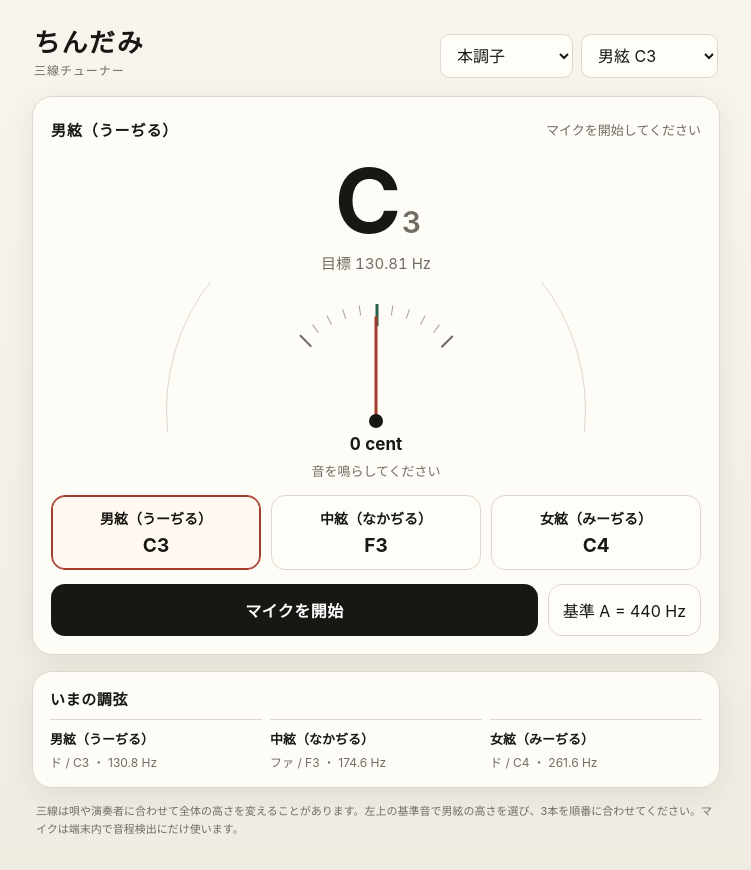
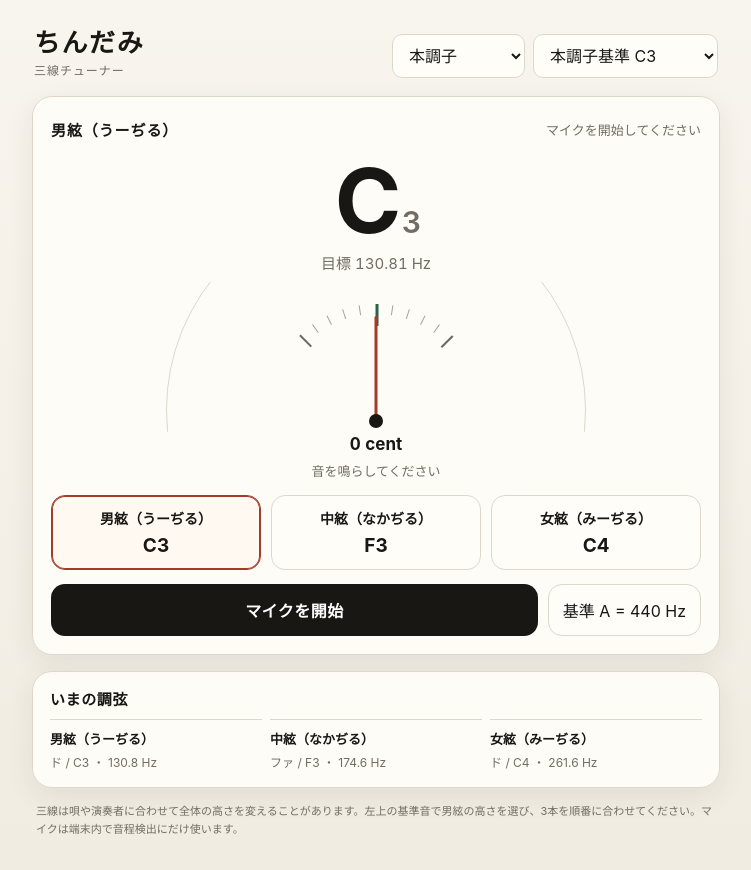
Before and after one commit to Gonzooo8/Sanshin, a website: page www/index.html in a window 1280 px wide. Shown: the whole page, without its empty margins (264-1015 px from the left). Drawn offline with Linux system fonts and the light colour scheme.

Commit message:
WIP: fix ichiniage tuning settings

```diff
--- a/www/index.html
+++ b/www/index.html
@@ -114,7 +114,7 @@
     honcho:{name:'本調子',steps:[0,5,12]},
     niage:{name:'二揚げ',steps:[0,7,12]},
     sansage:{name:'三下げ',steps:[0,5,10]},
-    ichiniage:{name:'一二揚げ',steps:[0,5,10]}
+    ichiniage:{name:'一二揚げ',steps:[2,7,12]}
   };
   let a4=440, selected=0, audio=null, analyser=null, stream=null, raf=0, running=false;
   let smooth=[];
@@ -132,7 +132,7 @@
 
   const root=$('#root'), tuning=$('#tuning'), start=$('#start'), needle=$('#needle');
   for(let midi=43;midi<=55;midi++){
-    const n=midiToName(midi); const o=document.createElement('option'); o.value=String(midi); o.textContent=`男絃 ${n.name}${n.oct}`; if(midi===48)o.selected=true; root.appendChild(o);
+    const n=midiToName(midi); const o=document.createElement('option'); o.value=String(midi); o.textContent=`本調子基準 ${n.name}${n.oct}`; if(midi===48)o.selected=true; root.appendChild(o);
   }
   const ticks=$('#ticks');
   for(let i=-5;i<=5;i++){
```
